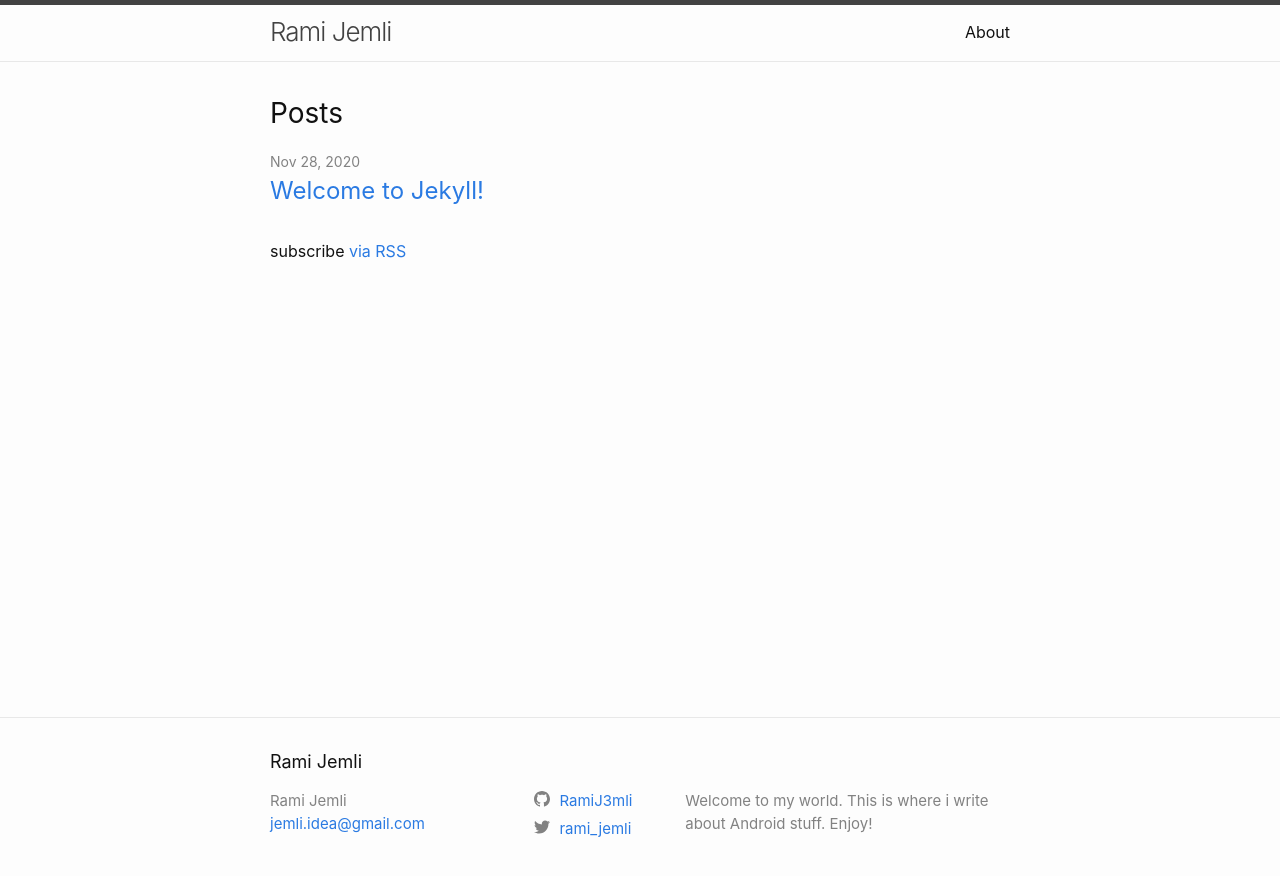
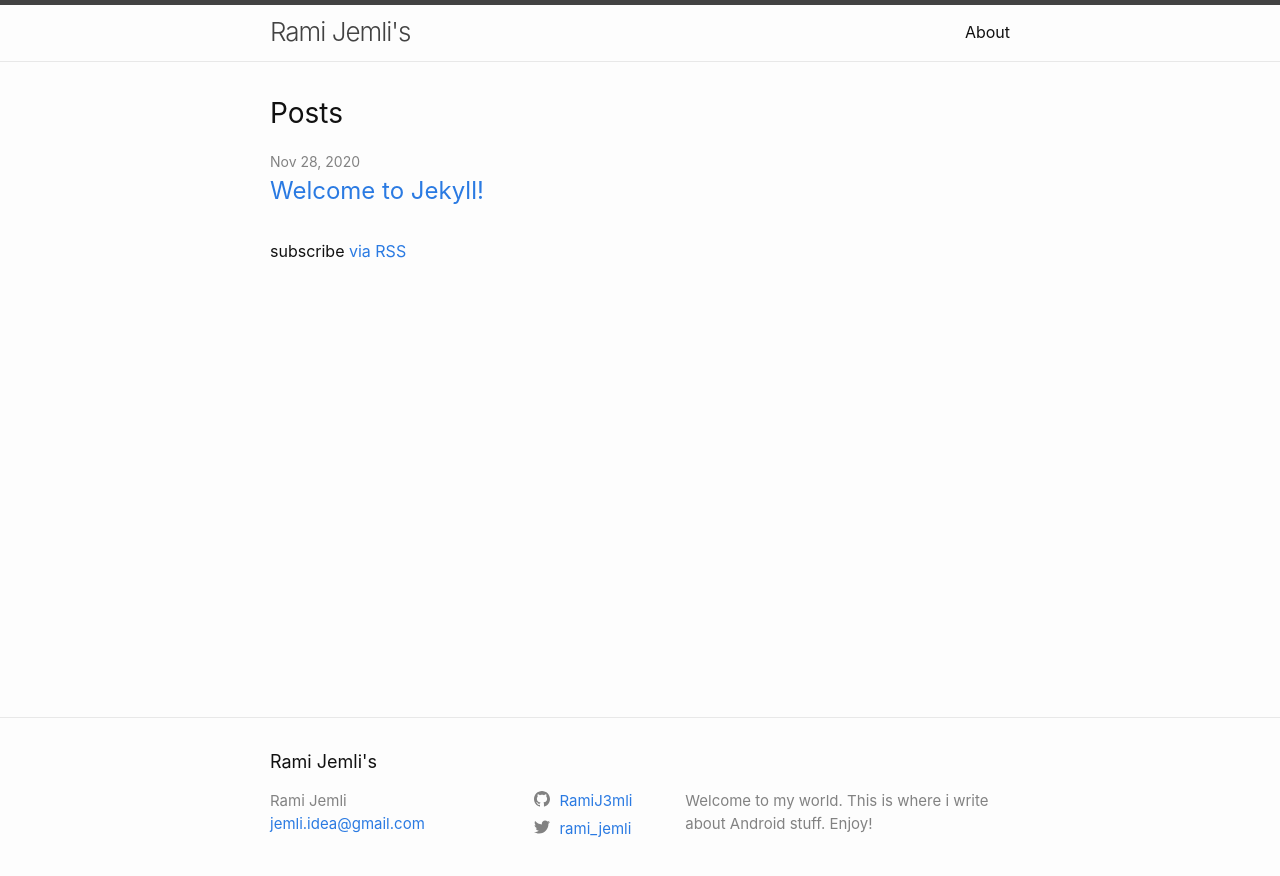
Before and after one commit to RamiJ3mli/rami-jemli, a Jekyll site: the page built from index.markdown, in a window 1280 px wide. Shown: the top 876 px of the page. Built offline with Jekyll 4.4.1, drawn with Linux system fonts in a browser that asks for light colours; part of the change alters nothing that is shown.

Commit message:
Update branding text

```diff
--- a/_config.yml
+++ b/_config.yml
@@ -18,12 +18,15 @@
 # You can create any custom variable you would like, and they will be accessible
 # in the templates via {{ site.myvariable }}.
 
-title: Rami Jemli
+title: Rami Jemli's
 email: jemli.idea@gmail.com
 description: >- # this means to ignore newlines until "baseurl:"
   Welcome to my world. This is where i write about Android stuff. Enjoy!
 baseurl: "/rami-jemli" # the subpath of your site, e.g. /blog
 url: "https://ramij3mli.github.io" # the base hostname & protocol for your site, e.g. http://example.com
+
+# Field managed by the theme
+author: Rami Jemli
 twitter_username: rami_jemli
 github_username:  RamiJ3mli
 
```
